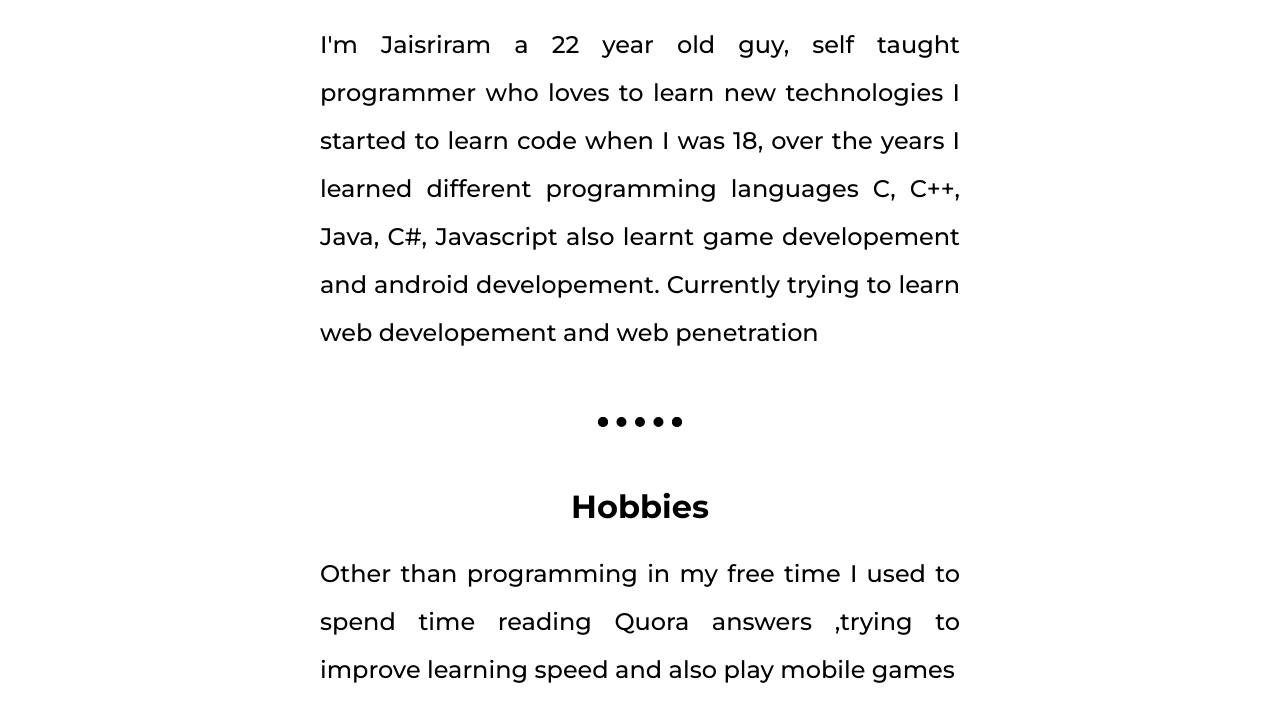
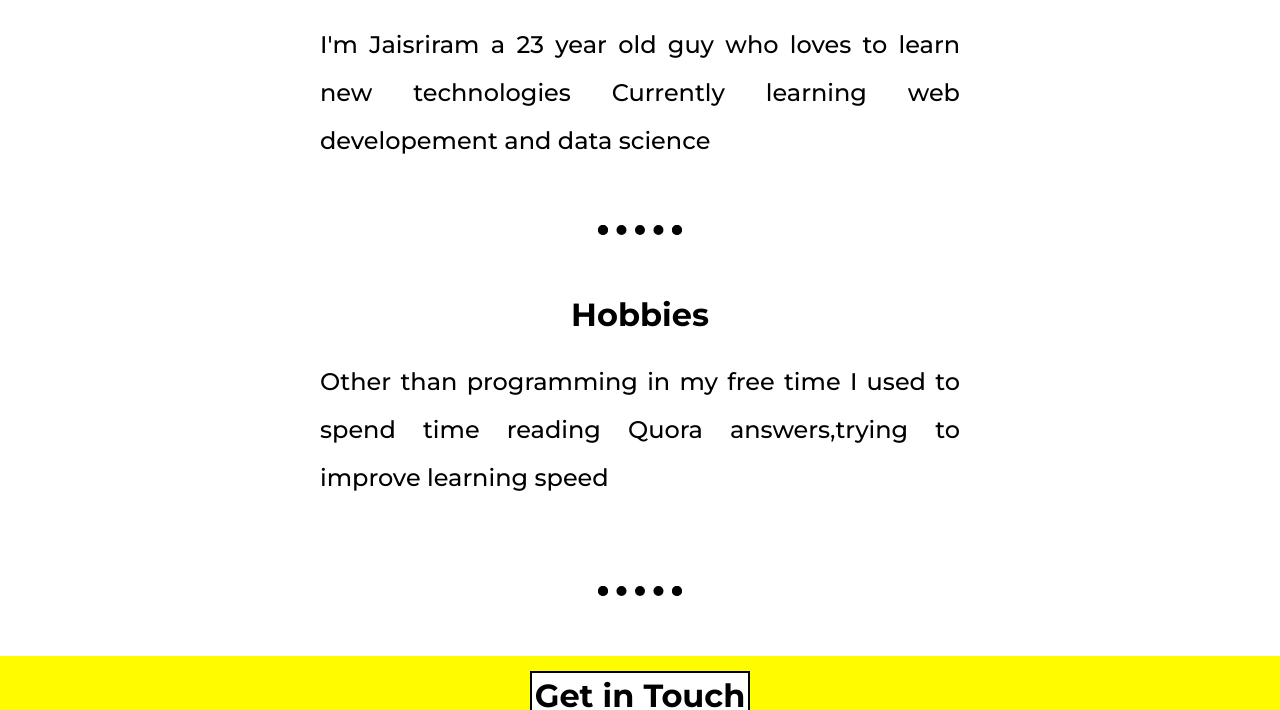
Before and after one commit to Jaisriram3600/cv, a plain HTML site: page index.html in a window 1280 px wide. Shown: the part 681-1391 px from the top of the page. Drawn offline with Linux system fonts and the light colour scheme.

Commit message:
Update index.html

```diff
--- a/index.html
+++ b/index.html
@@ -29,15 +29,15 @@
 
 
 
-<p>I'm Jaisriram a 22 year old guy, self taught programmer who loves to learn new technologies
-   I started to learn code when I was 18, over the years  I learned different programming languages C, C++, Java, C#, Javascript  also learnt game developement and android developement. Currently trying to learn web developement and web penetration
+<p>I'm Jaisriram a 23 year old guy who loves to learn new technologies
+   Currently learning web developement and data science
 
 
 <hr>
 </p>
 </div>
 <h1>Hobbies</h1>
-<p>Other than programming in my free time I used to spend time reading Quora answers ,trying to improve learning speed and also play mobile games</p>
+<p>Other than programming in my free time I used to spend time reading Quora answers,trying to improve learning speed</p>
 <hr>
 </div>
 <div class="end">
```
